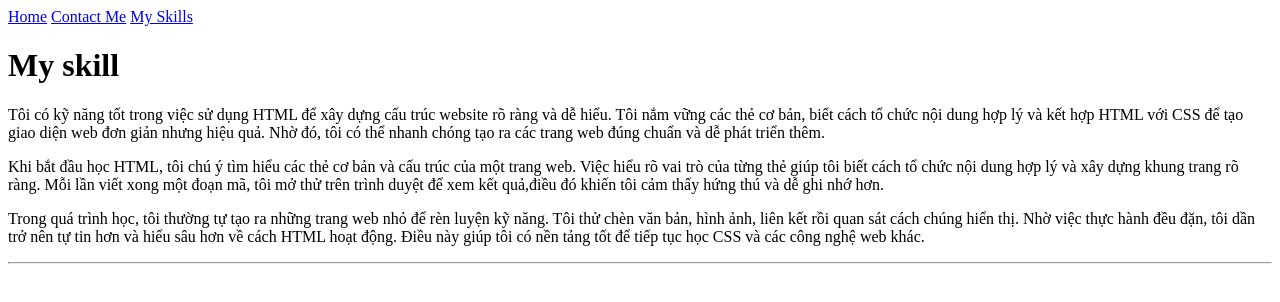
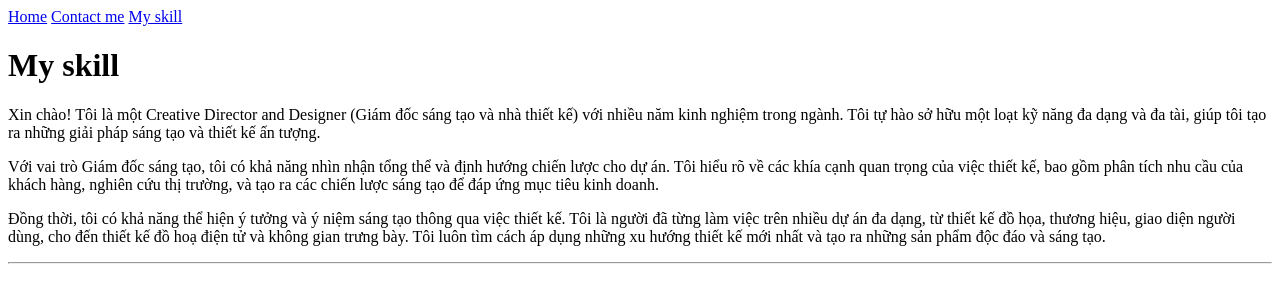
Before and after one commit to tlam20339-byte/my-website, a plain HTML site: page more-info/my-skill.html in a window 1280 px wide. Drawn offline with Linux system fonts and the light colour scheme.

Commit message:
Add files via upload

```diff
--- a/more-info/my-skill.html
+++ b/more-info/my-skill.html
@@ -1,42 +1,35 @@
 <!DOCTYPE html>
 <html lang="vi">
+
 <head>
-    <meta charset="UTF-8" />
-    <meta http-equiv="X-UA-Compatible" content="IE=edge" />
-    <meta name="viewport" content="width=device-width, initial-scale=1.0" />
+  <meta charset="UTF-8">
+  <meta http-equiv="X-UA-Compatible" content="IE=edge">
+  <meta name="viewport" content="width=device-width, initial-scale=1.0">
   <title>my skill</title>
 </head>
 
 <body>
   <!-- Thêm các link điều hướng -->
   <!-- 1. Điều hướng về trang chủ -->
-    <a href="/index.html">Home</a>
+  <a href="../index.html">Home</a>
   <!-- 2. Điều hướng đến contact.html -->
-    <a href="/more-info/contact.html">Contact Me</a>
+  <a href="./contact.html">Contact me</a>
   <!-- 3. Điều hướng đến my-skill.html -->
-    <a href="/more-info/my-skill.html">My Skills</a>
+  <a href="./my-skill.html">My skill</a>
+
   <h1>My skill</h1>
-    <p>
-      Tôi có kỹ năng tốt trong việc sử dụng HTML để xây dựng cấu trúc website rõ
-      ràng và dễ hiểu. Tôi nắm vững các thẻ cơ bản, biết cách tổ chức nội dung
-      hợp lý và kết hợp HTML với CSS để tạo giao diện web đơn giản nhưng hiệu
-      quả. Nhờ đó, tôi có thể nhanh chóng tạo ra các trang web đúng chuẩn và dễ
-      phát triển thêm.
-    </p>
-    <p>
-      Khi bắt đầu học HTML, tôi chú ý tìm hiểu các thẻ cơ bản và cấu trúc của
-      một trang web. Việc hiểu rõ vai trò của từng thẻ giúp tôi biết cách tổ
-      chức nội dung hợp lý và xây dựng khung trang rõ ràng. Mỗi lần viết xong
-      một đoạn mã, tôi mở thử trên trình duyệt để xem kết quả,điều đó khiến tôi
-      cảm thấy hứng thú và dễ ghi nhớ hơn.
-    </p>
-    <p>
-      Trong quá trình học, tôi thường tự tạo ra những trang web nhỏ để rèn luyện
-      kỹ năng. Tôi thử chèn văn bản, hình ảnh, liên kết rồi quan sát cách chúng
-      hiển thị. Nhờ việc thực hành đều đặn, tôi dần trở nên tự tin hơn và hiểu
-      sâu hơn về cách HTML hoạt động. Điều này giúp tôi có nền tảng tốt để tiếp
-      tục học CSS và các công nghệ web khác.
-    </p>
-    <hr />
+  <p>Xin chào! Tôi là một Creative Director and Designer (Giám đốc sáng tạo và nhà thiết kế) với nhiều năm kinh nghiệm
+    trong ngành. Tôi tự hào sở hữu một loạt kỹ năng đa dạng và đa tài, giúp tôi tạo ra những giải pháp sáng tạo và thiết
+    kế ấn tượng.</p>
+  <p>Với vai trò Giám đốc sáng tạo, tôi có khả năng nhìn nhận tổng thể và định hướng chiến lược cho dự án. Tôi hiểu rõ
+    về các khía cạnh quan trọng của việc thiết kế, bao gồm phân tích nhu cầu của khách hàng, nghiên cứu thị trường, và
+    tạo ra các chiến lược sáng tạo để đáp ứng mục tiêu kinh doanh.</p>
+  <p>Đồng thời, tôi có khả năng thể hiện ý tưởng và ý niệm sáng tạo thông qua việc thiết kế. Tôi là người đã từng làm
+    việc trên nhiều dự án đa dạng, từ thiết kế đồ họa, thương hiệu, giao diện người dùng, cho đến thiết kế đồ hoạ điện
+    tử và không gian trưng bày. Tôi luôn tìm cách áp dụng những xu hướng thiết kế mới nhất và tạo ra những sản phẩm độc
+    đáo và sáng tạo.</p>
+  <hr>
+
 </body>
+
 </html>
```
Also changed, not shown: index.html (+29 -29 lines), more-info/contact.html (+15 -14 lines). Lines whose indentation alone changed are shown as unchanged.
